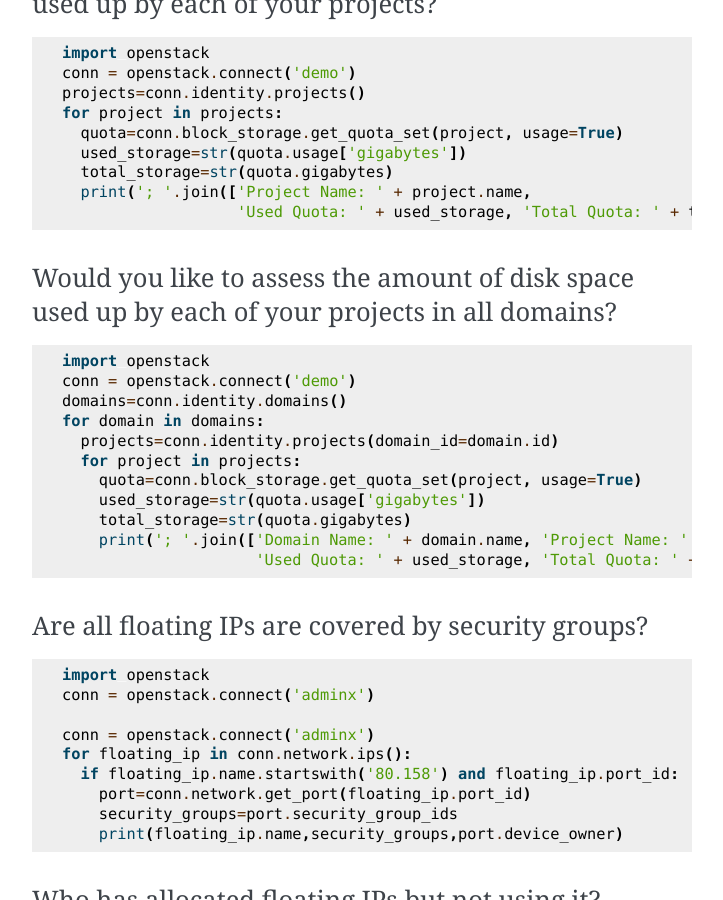
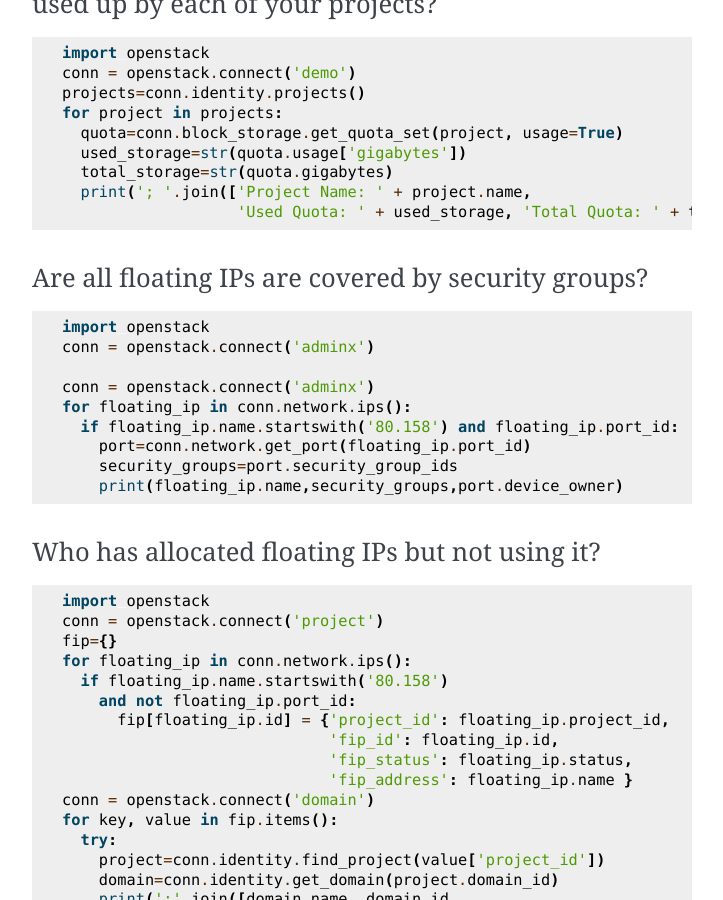
Before and after one commit to kucerakk/ois-2022, a Sphinx documentation site: the page built from doc/source/index.rst, in a window 1280 px wide and 900 px high, scrolled down 5622 px. Shown: the whole window, without its empty margins (388-1111 px from the left). Built offline with Sphinx 7.4.7, drawn with Linux system fonts in a browser that asks for light colours; some of the changed text lies outside the part shown.

Commit message:
removed one example

```diff
--- a/doc/source/index.rst
+++ b/doc/source/index.rst
@@ -284,24 +284,6 @@ Would you like to assess the amount of disk space used up by each of your projec
                      'Used Quota: ' + used_storage, 'Total Quota: ' + total_storage]))
 
 
-Would you like to assess the amount of disk space used up by each of your projects in all domains?
---------------------------------------------------------------------------------------------------
-
-.. code-block:: python
-
-  import openstack
-  conn = openstack.connect('demo')
-  domains=conn.identity.domains()
-  for domain in domains:
-    projects=conn.identity.projects(domain_id=domain.id)
-    for project in projects:
-      quota=conn.block_storage.get_quota_set(project, usage=True)
-      used_storage=str(quota.usage['gigabytes'])
-      total_storage=str(quota.gigabytes)
-      print('; '.join(['Domain Name: ' + domain.name, 'Project Name: ' + project.name,
-                       'Used Quota: ' + used_storage, 'Total Quota: ' + total_storage]))
-
-
 Are all floating IPs are covered by security groups?
 ----------------------------------------------------
 
```
